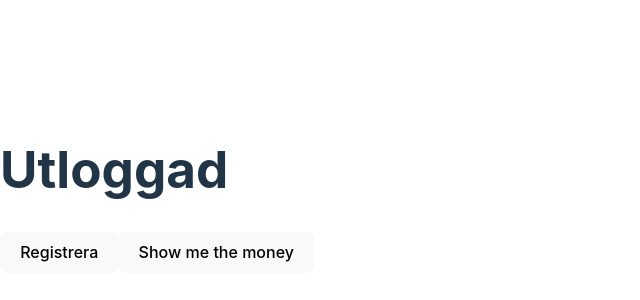
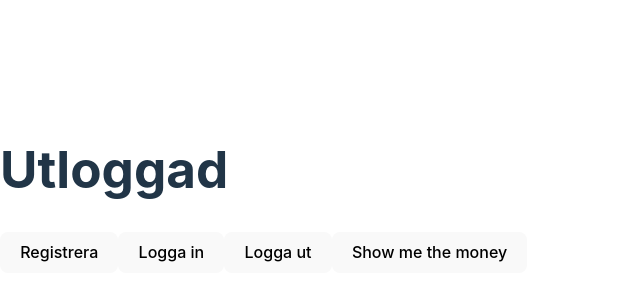
Before and after one commit to NurRydberg/CheckOut, a React (Vite) app in the folder client/: page / in a window 1280 px wide. Shown: the part 210-510 px from the top of the page, without its empty margins (0-640 px from the left). Built offline with nearby package versions, Linux system fonts and the light colour scheme; no server answers.

Commit message:
logout on client done

```diff
--- a/client/src/App.tsx
+++ b/client/src/App.tsx
@@ -1,7 +1,22 @@
-import { useState } from "react";
+import { useEffect, useState } from "react";
 
 const App = () => {
   const [user, setUser] = useState<string>("");
+
+  useEffect(() => {
+    const authorize = async () => {
+      const response = await fetch("http://localhost:3001/api/auth/authorize", {
+        credentials: "include"
+      });
+      const data = await response.json();
+      if (response.status === 200) {
+        setUser(data);
+      } else {
+        setUser("");
+      }
+    }
+    authorize();
+  }, []);
 
   const register = async () => {
     const response = await fetch("http://localhost:3001/api/auth/register", {
@@ -30,10 +45,44 @@ const App = () => {
     console.log(data);
   };
 
+  const login = async () => {
+    const response = await fetch("http://localhost:3001/api/auth/login", {
+      method: "POST",
+      headers: {
+        "Content-Type": "application/json",
+      },
+      credentials: "include",
+      body: JSON.stringify({
+        email: "fakeemail@email.com",
+        password: "123456789",
+      }),
+    });
+    const data = await response.json();
+
+    if (response.status === 200) {
+      setUser(data);
+    } else {
+      setUser("");
+    }
+  };
+
+  const logout = async () => {
+    const response = await fetch("http://localhost:3001/api/auth/logout", {
+      method: "POST",
+      credentials: "include",
+    });
+
+    if (response.status === 200) {
+      setUser("");
+    }
+  }
+
   return (
     <>
       <h1>{user ? "Inloggad:" + user : "Utloggad"} </h1>
       <button onClick={register}>Registrera</button>
+      <button onClick={login}>Logga in</button>
+      <button onClick={logout}>Logga ut</button>
 
       <button onClick={handlePayment}>Show me the money</button>
     </>
```
Also changed, not shown: 1 other file (tests, documents, lock files or other folders).
